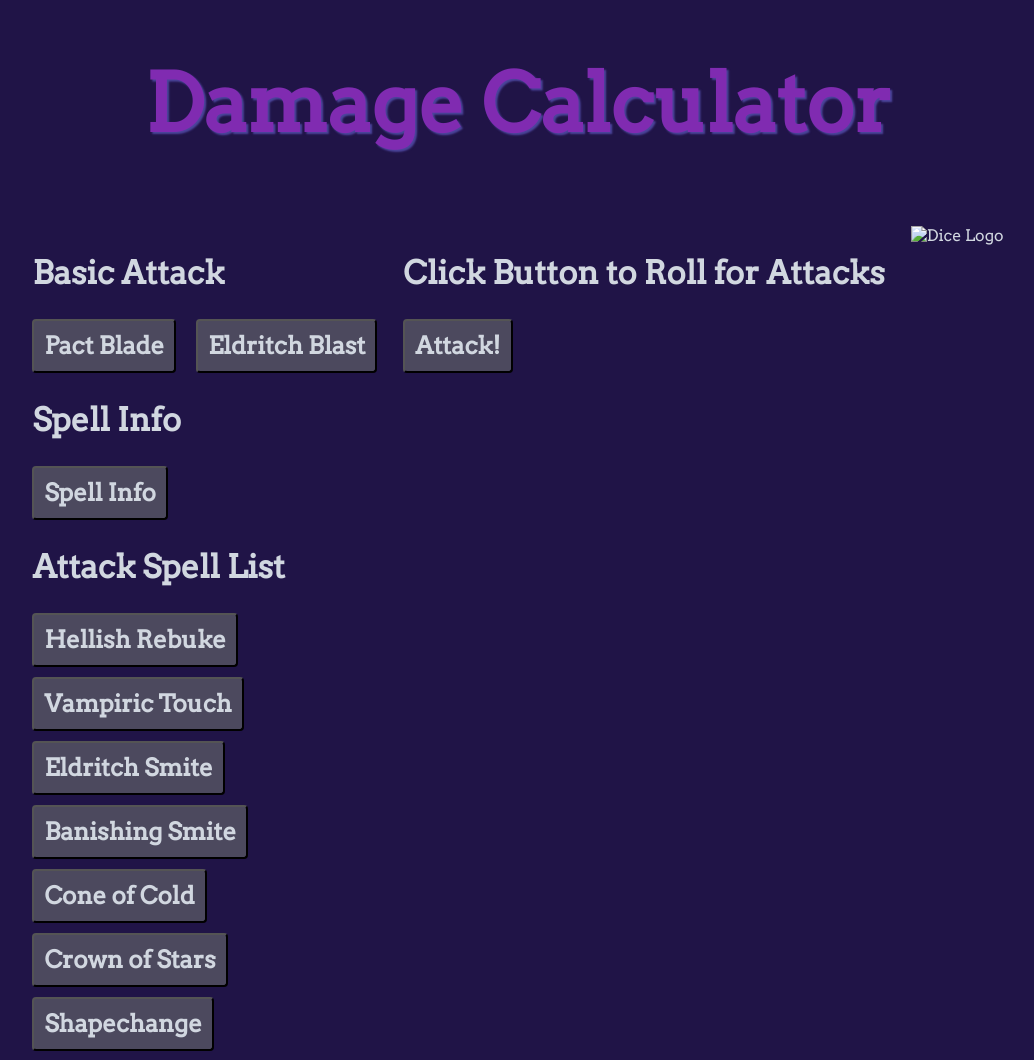
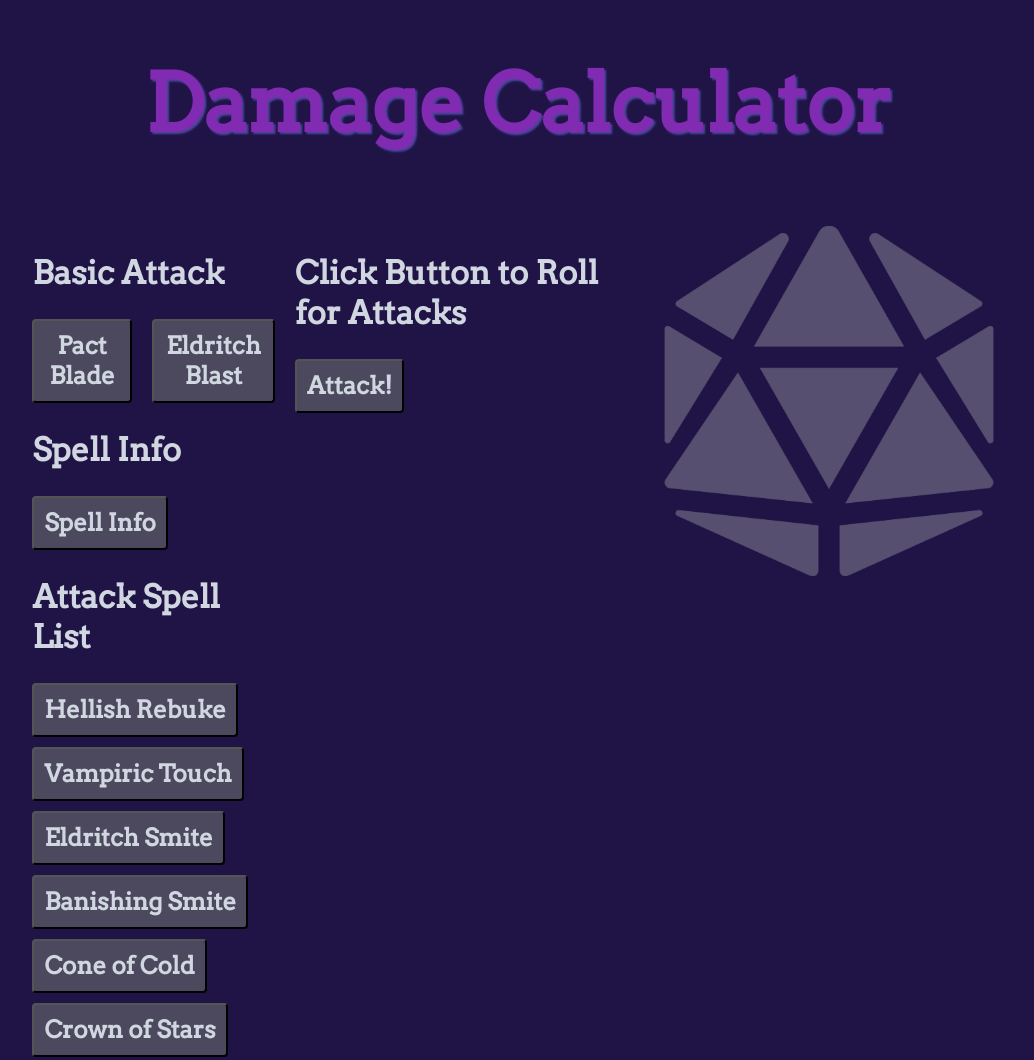
Before and after one commit to kriderjd/dnd-combat-helper, a plain HTML site: page index.html in a window 1280 px wide. Shown: the top 1060 px of the page, without its empty margins (122-1156 px from the left). Drawn offline with Linux system fonts and the light colour scheme.

Commit message:
Update index.html

```diff
--- a/index.html
+++ b/index.html
@@ -98,7 +98,7 @@
             </div>
             <!--Image Item-->
             <div class="item">
-                <img class = "dice" src="./images/dice-d20-svgrepo-com.png" alt="Dice Logo" height="350">
+                <img class = "dice" src="dice-d20-svgrepo-com.png" alt="Dice Logo" height="350">
             </div>
         </div>
     </div>
```
